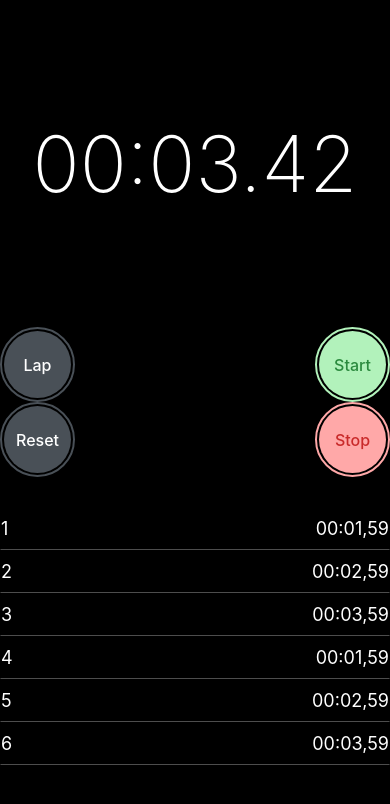
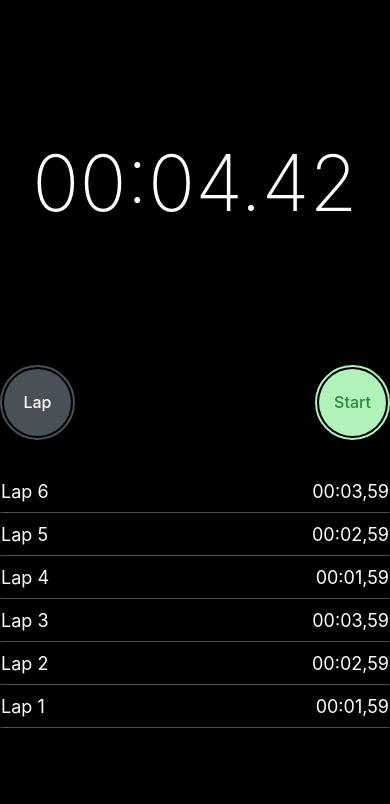
Before and after one commit to vuquangpham/stop-watch, a React Native app: screen / in a window 390 px wide. Shown: the top 804 px of the page. Built offline with nearby package versions, Linux system fonts and the light colour scheme.

Commit message:
style: change style

```diff
--- a/components/LapTime.js
+++ b/components/LapTime.js
@@ -6,7 +6,7 @@ export default function LapTime(props) {
 
   return (
     <View style={styles.container}>
-      <Text style={styles.text}>{index}</Text>
+      <Text style={styles.text}>Lap {index}</Text>
       <Text style={styles.text}>{time}</Text>
     </View>
   );
--- a/screens/Home.js
+++ b/screens/Home.js
@@ -2,8 +2,11 @@ import { SafeAreaView, ScrollView, StyleSheet, Text, View } from "react-native";
 import ResultNumber from "../components/ResultNumber";
 import Button from "../components/Button";
 import LapTime from "../components/LapTime";
+import { useState } from "react";
 
 export default function Home() {
+  const [isRunning, setIsRunning] = useState(false);
+
   const handleLapPress = () => {
     console.log("lap");
   };
@@ -32,23 +35,25 @@ export default function Home() {
   return (
     <SafeAreaView style={styles.container}>
       <View style={styles.result}>
-        <ResultNumber number="00:03.42" />
+        <ResultNumber number="00:04.42" />
       </View>
 
       <View style={styles.groupButton}>
         <View>
           <Button text="Lap" onPress={handleLapPress} />
-          <Button text="Reset" onPress={handleResetPress} />
+          {isRunning && <Button text="Reset" onPress={handleResetPress} />}
         </View>
         <View>
           <Button text="Start" style="green" onPress={handleStartPress} />
-          <Button text="Stop" style="red" onPress={handleStopPress} />
+          {isRunning && (
+            <Button text="Stop" style="red" onPress={handleStopPress} />
+          )}
         </View>
       </View>
 
       <ScrollView style={styles.lapTime}>
-        {defaultLapTimes.map((time, index) => (
-          <LapTime index={index + 1} time={time} />
+        {defaultLapTimes.reverse().map((time, index, arr) => (
+          <LapTime index={arr.length - index} time={time} />
         ))}
       </ScrollView>
     </SafeAreaView>
```
